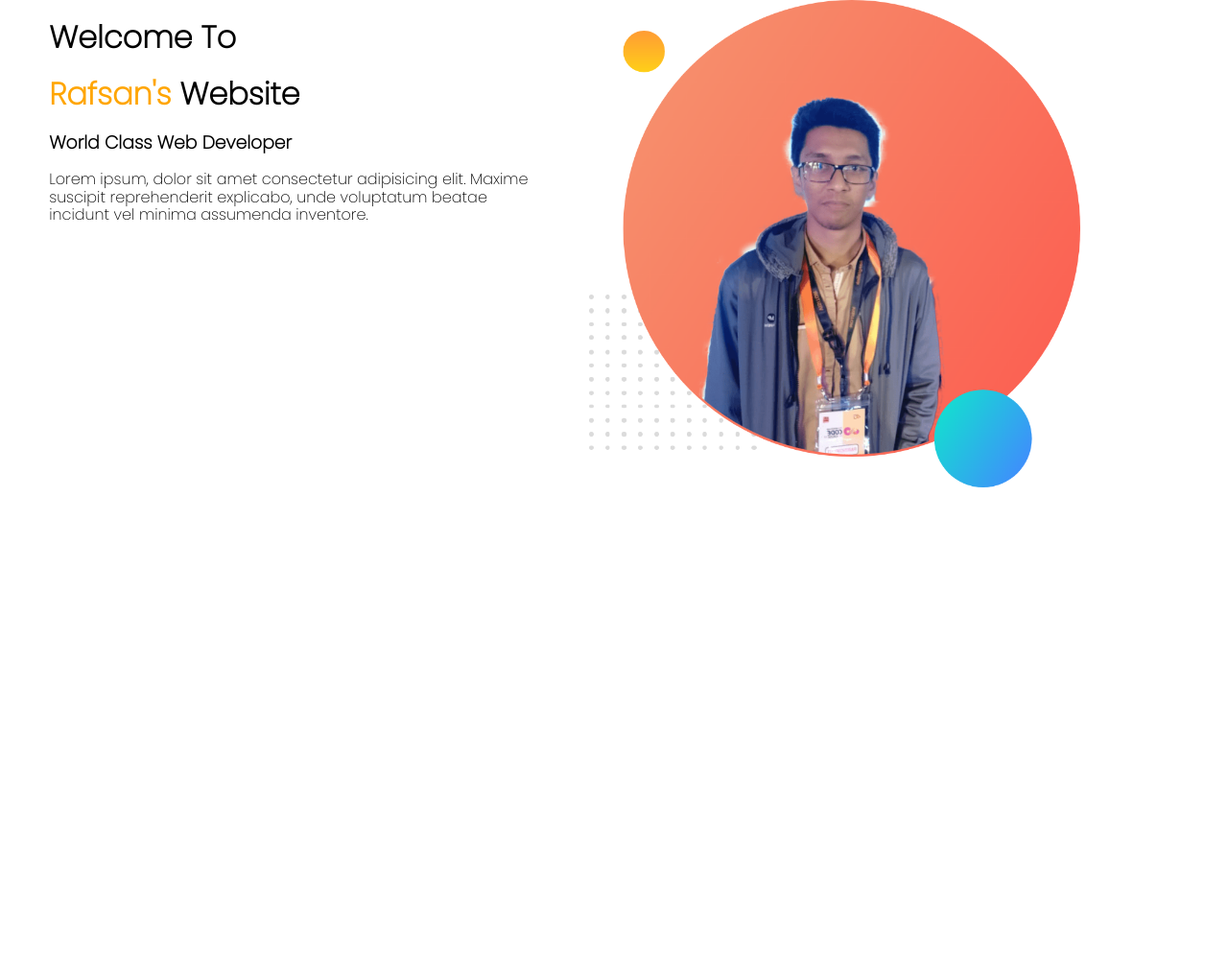
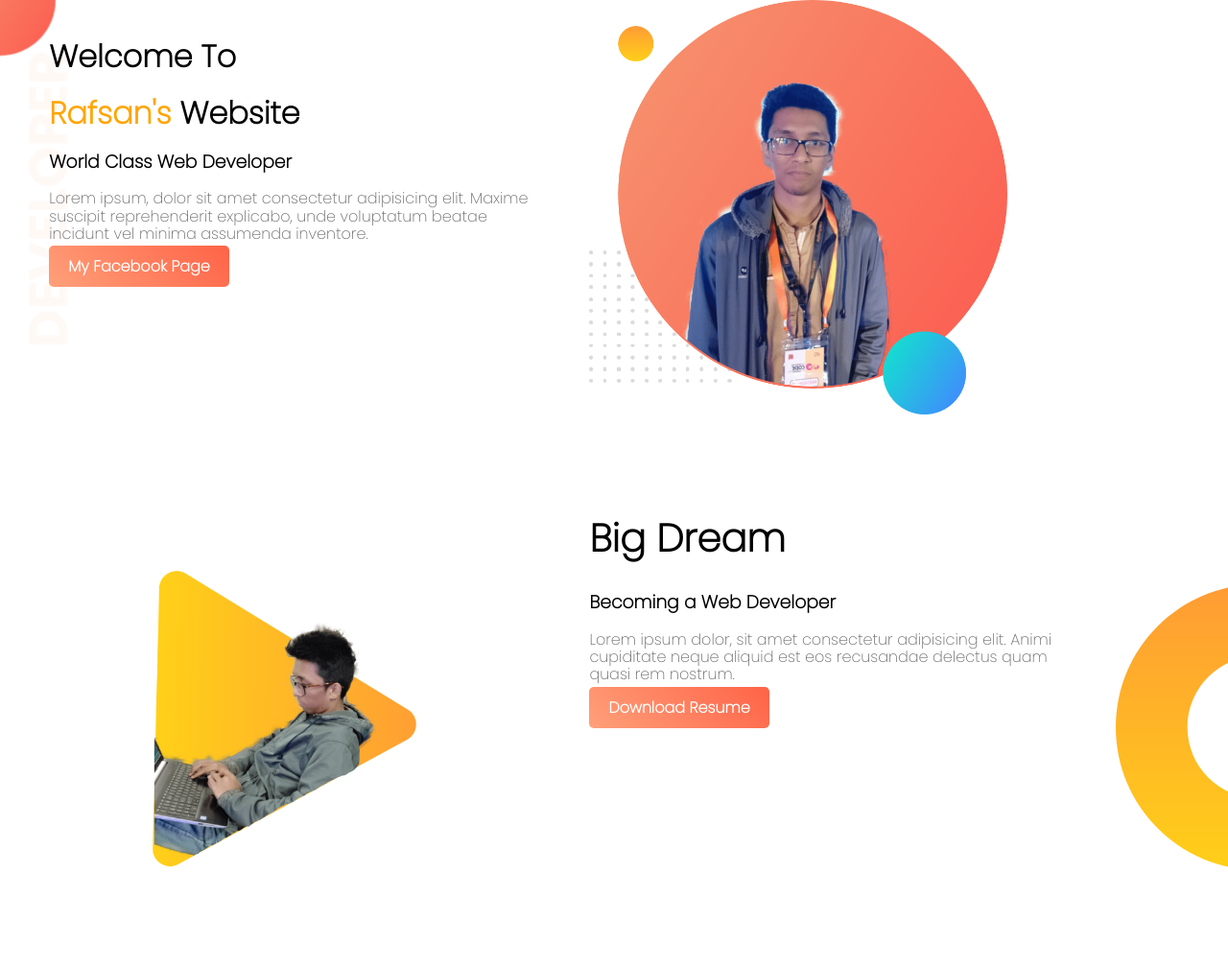
Before and after one commit to srafsan/Web-Portfolio, a plain HTML site: page index.html in a window 1280 px wide. Shown: the whole page at 96% size. Before the commit the page ends 800 px from the top, so only its background shows below. Drawn offline with Linux system fonts and the light colour scheme.

Commit message:
Added the Dream part

```diff
--- a/index.html
+++ b/index.html
@@ -1,25 +1,43 @@
 <!DOCTYPE html>
 <html lang="en">
   <head>
-  <meta charset="UTF-8">
-  <meta http-equiv="X-UA-Compatible" content="IE=edge">
-  <meta name="viewport" content="width=device-width, initial-scale=1.0">
+    <meta charset="UTF-8" />
+    <meta http-equiv="X-UA-Compatible" content="IE=edge" />
+    <meta name="viewport" content="width=device-width, initial-scale=1.0" />
     <title>Rafsan Web Developer</title>
-  <link rel="stylesheet" href="style.css">
-  <link rel="stylesheet" href="normalize.css">
-  <link rel="preconnect" href="https://fonts.gstatic.com">
-<link href="https://fonts.googleapis.com/css2?family=Poppins:wght@200&display=swap" rel="stylesheet">
+    <link rel="stylesheet" href="style.css" />
+    <link rel="stylesheet" href="normalize.css" />
+    <link rel="preconnect" href="https://fonts.gstatic.com" />
+    <link href="https://fonts.googleapis.com/css2?family=Poppins:wght@200&display=swap" rel="stylesheet"/>
   </head>
   <body>
-  <section>
+    <section class="top-banner">
       <div class="half-width">
         <h1>Welcome To</h1>
         <h1><span class="name-highlight">Rafsan's</span> Website</h1>
         <h3>World Class Web Developer</h3>
-      <p>Lorem ipsum, dolor sit amet consectetur adipisicing elit. Maxime suscipit reprehenderit explicabo, unde voluptatum beatae incidunt vel minima assumenda inventore.</p>
+        <p>
+          Lorem ipsum, dolor sit amet consectetur adipisicing elit. Maxime
+          suscipit reprehenderit explicabo, unde voluptatum beatae incidunt vel
+          minima assumenda inventore.
+        </p>
+        <a class="link-button" href="https://www.facebook.com/profile.php?id=100010136431166" target="_blank">My Facebook Page</a>
       </div>
       <div class="half-width">
-      <img src="images/profile1.png" alt="Profile">
+        <img src="images/profile1.png" alt="Profile" />
+      </div>
+    </section>
+    <section class="dream-area">
+      <div class="half-width">
+        <img src="images/profile2.png" alt="Profile">
+      </div>
+      <div class="half-width">
+        <h2>Big Dream</h2>
+        <h3>Becoming a Web Developer</h3>
+        <p>
+          Lorem ipsum dolor, sit amet consectetur adipisicing elit. Animi cupiditate neque aliquid est eos recusandae delectus quam quasi rem nostrum.
+        </p>
+        <a class="link-button" href="#">Download Resume</a>
       </div>
     </section>
   </body>
--- a/style.css
+++ b/style.css
@@ -3,6 +3,12 @@ body{
 }
 h1{
   font-size: 50px;
+}
+h2{
+  font-size: 40px;
+}
+p{
+  color: dimgray;
 }
 .name-highlight{
   color: orange;
@@ -14,5 +20,29 @@ h1{
   padding-left: 2%;
 }
 .half-width img{
-  width: 100%;
+  width: 85%;
 }
+div:first-child{
+  margin-top: 20px;
+}
+.top-banner{
+  background-image: url("images/top-banner.png");
+  background-repeat: no-repeat;
+}
+.dream-area{
+  background-image: url("images/dream-bg.png");
+  background-repeat: no-repeat;
+  background-position: right;
+}
+section{
+  height: 500px;
+  padding-bottom: 5px;
+}
+.link-button{
+  text-decoration: none;
+  background-image: linear-gradient(45deg, lightSalmon, tomato);
+  padding: 10px 20px;
+  border-radius: 5px;
+  color: white;
+  font-weight: bolder;
+}
```
Also changed, not shown: images/profile2.png (added). Lines whose indentation alone changed are shown as unchanged.
